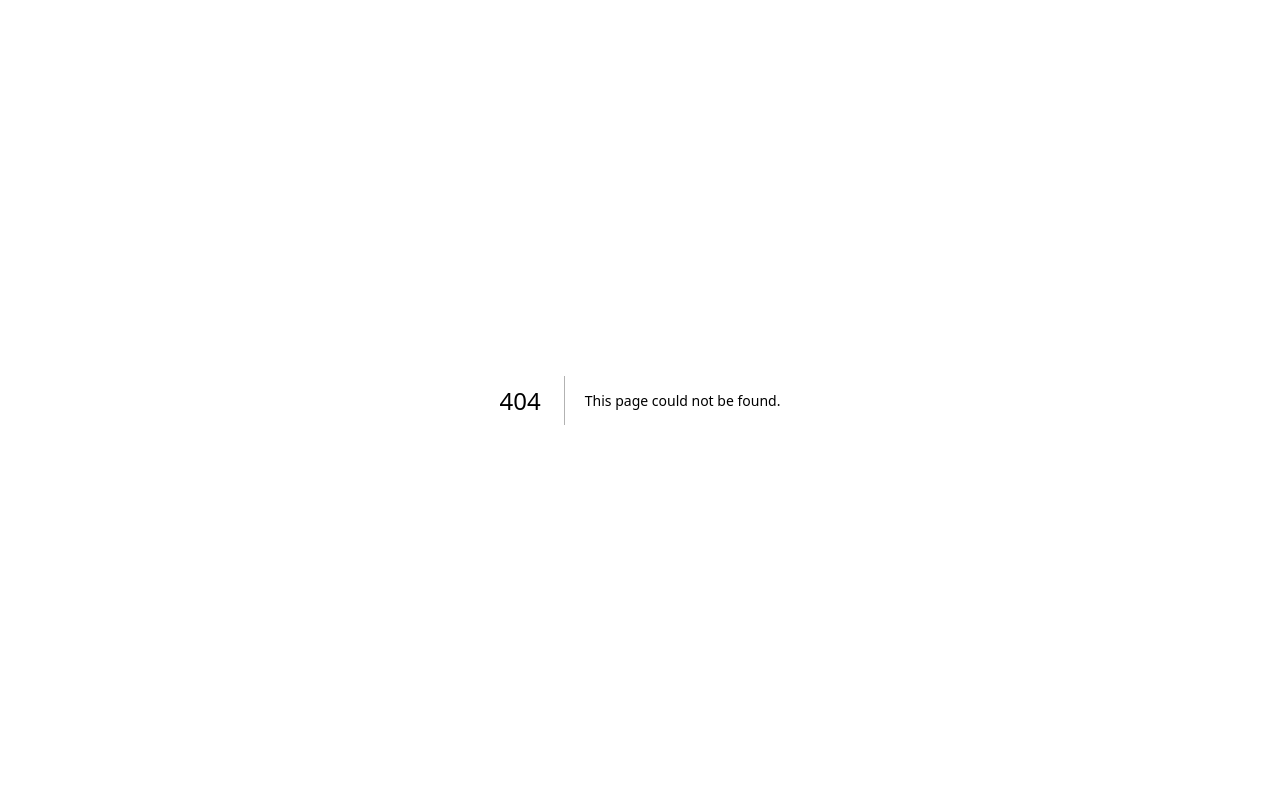
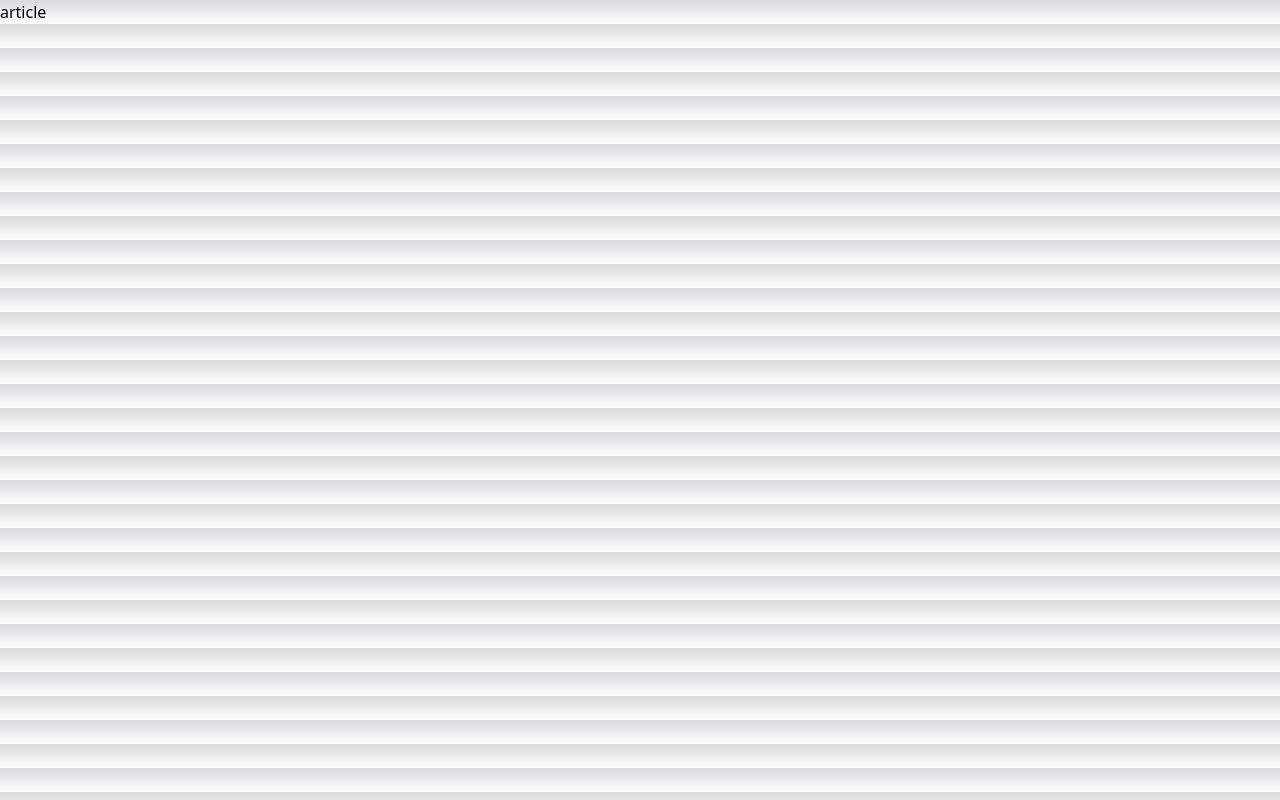
Before and after one commit to nishioka-shinji/next.js13-tailwindcss-udemy-blog, a Next.js app: page /articles in a window 1280 px wide. Before the commit this address had no page. Built offline with nearby package versions, Linux system fonts and the light colour scheme.

Commit message:
articleページ追加

```diff
--- /dev/null
+++ b/src/app/articles/page.tsx
@@ -0,0 +1,7 @@
+import React from "react";
+
+const page = () => {
+  return <div>article</div>;
+}
+
+export default page;
```
